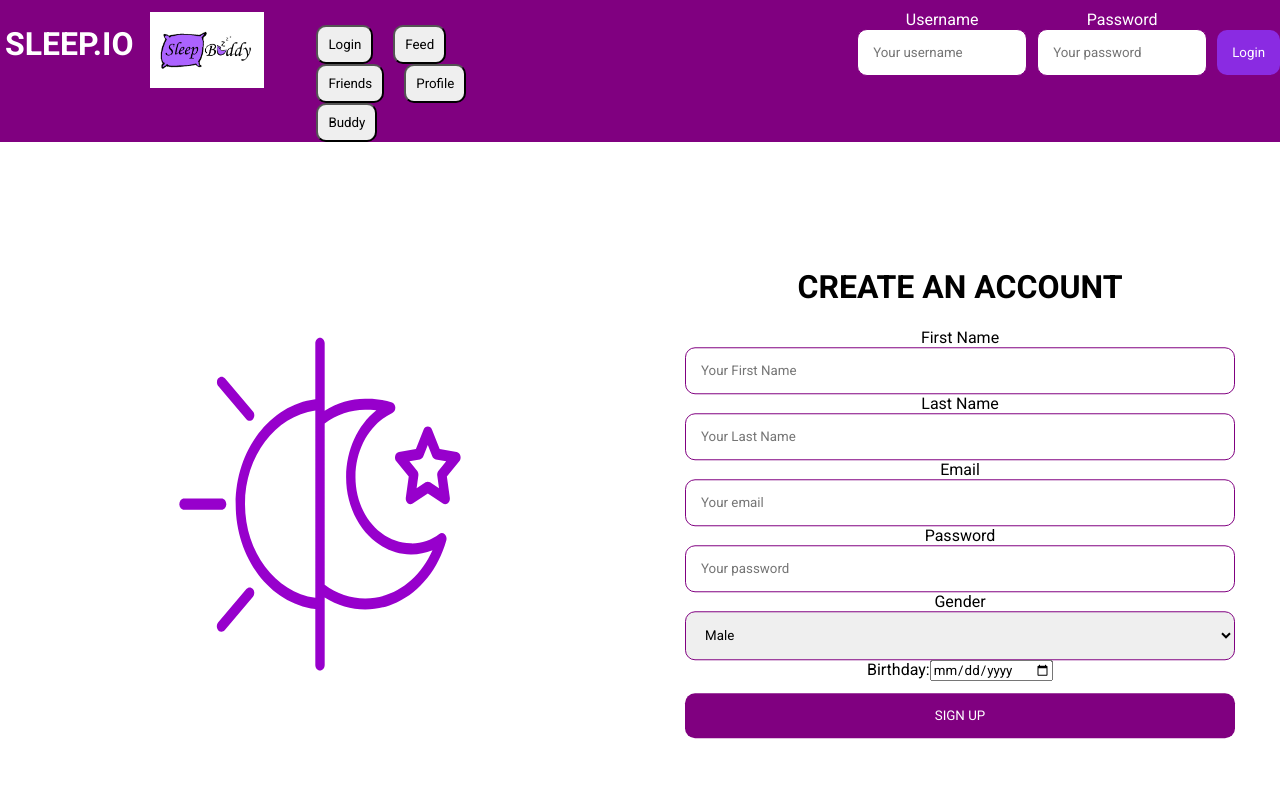
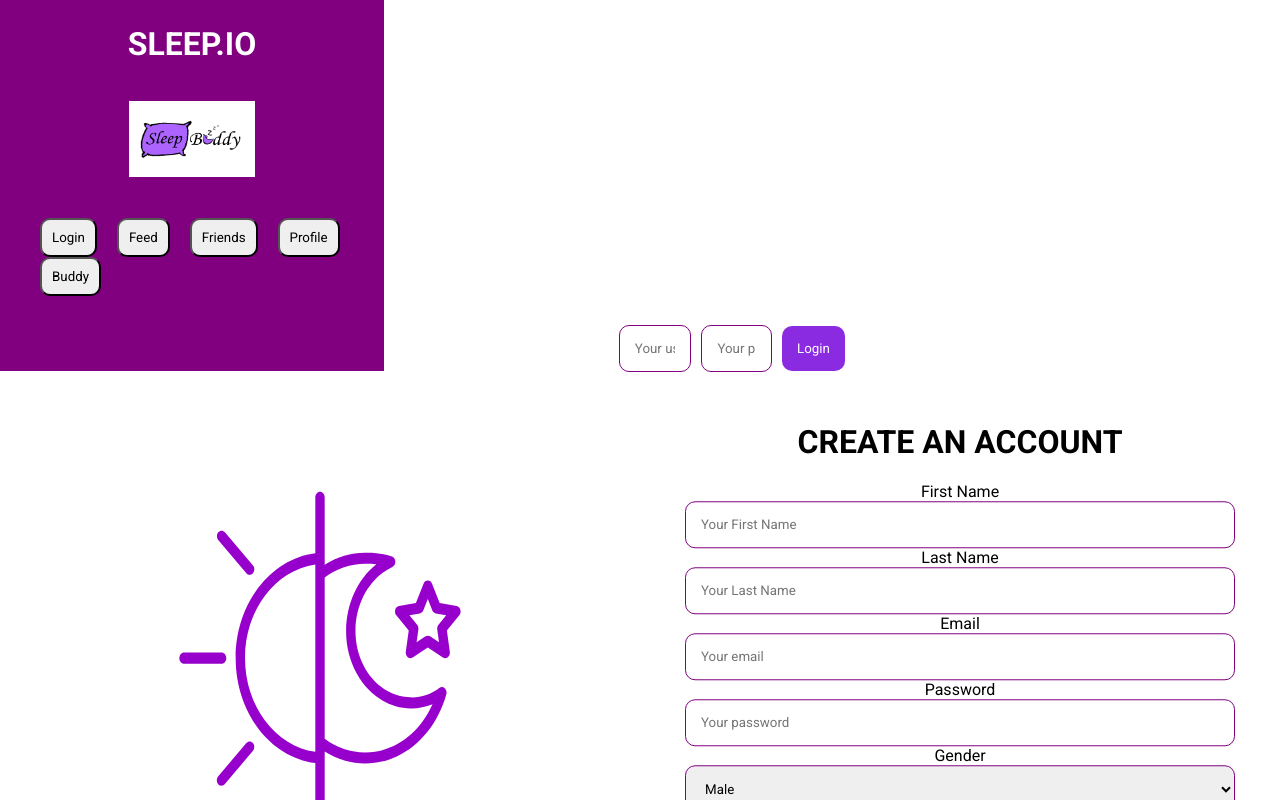
Before and after one commit to jmlacey/HCI-Social-Media-Project, a React (Create React App) app: page / in a window 1280 px wide. Built offline with nearby package versions, Linux system fonts and the light colour scheme.

Commit message:
started column variant for A/B testing

```diff
--- a/src/App.css
+++ b/src/App.css
@@ -10,10 +10,24 @@ General Page
   font-family: "Roboto", sans-serif;
 }
 
-.header {
+/* .header {
   background-color: purple;
   display: flex;
   padding: 0px;
+} */
+
+.mainLeft {
+  background-color: purple;
+  width: 30%;
+  height: 100%;
+  float: left;
+}
+
+.mainRight {
+  background-color: purple;
+  width: 30%;
+  height: 100%;
+  float: right;
 }
 
 .headerImg {
--- a/src/App.js
+++ b/src/App.js
@@ -131,7 +131,9 @@ class App extends React.Component {
 
     return (
       <div className="App">
-        <header className="header">
+
+        {/* left column */}
+        <div className="mainLeft">
           <h1 style={{ color: "white", padding: 5, marginTop: 20 }}>
             SLEEP.IO
           </h1>
@@ -184,11 +186,22 @@ class App extends React.Component {
                       Buddy
                     </button>
                   </li>
+
                 </ul>
               </div>
             </nav>
           </div>
 
+          {/* Middle column */}
+          <div className="center">
+            <div className="maincontent" id="mainContent">
+              <MainContent ref={mainContent} />
+            </div>
+          </div>
+
+
+          {/* Right Column */}
+          <div className="mainRight">
             <nav className="r">
               <div className="login" style={{ paddingRight: 5 }}>
                 <label style={{ color: "white" }} for="username">
@@ -222,10 +235,7 @@ class App extends React.Component {
                 ></input>
               </div>
             </nav>
-        </header>
-
-        <div className="maincontent" id="mainContent">
-          <MainContent ref={mainContent} />
+          </div>
         </div>
 
         <Modal
```
Lines whose indentation alone changed are shown as unchanged.
